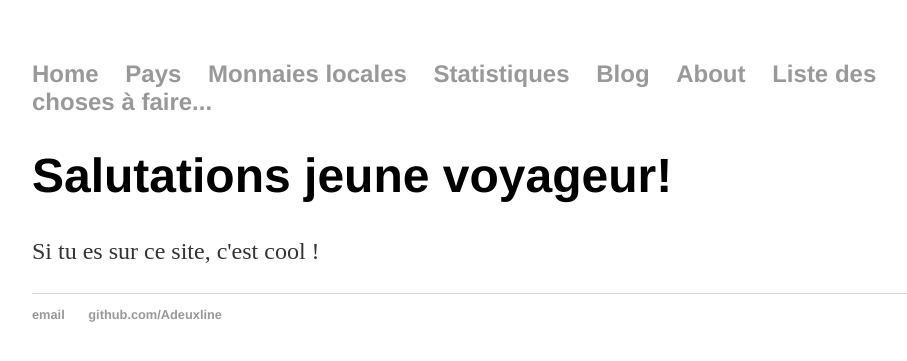
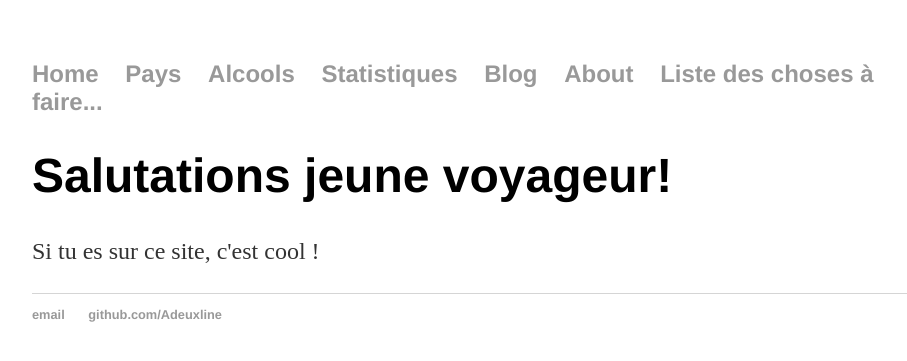
Before and after one commit to rlabe/adeuxline.github.io, a Jekyll site: the page built from index.html, in a window 1280 px wide. Shown: the top 361 px of the page, without its empty margins (160-1067 px from the left). Built offline with Jekyll 4.4.1, drawn with Linux system fonts in a browser that asks for light colours.

Commit message:
Update default.html

```diff
--- a/_layouts/default.html
+++ b/_layouts/default.html
@@ -10,7 +10,7 @@
 	    		<ul>
 	        		<li><a href="/">Home</a></li>
 		        	<li><a href="/countries">Pays</a></li>
-	        		<li><a href="#">Monnaies locales</a></li>
+	        		<li><a href="alcools">Alcools</a></li>
 	        		<li><a href="#">Statistiques</a></li>
 				<li><a href="/blog">Blog</a></li>
 				<li><a href="#">About</a></li>
```
